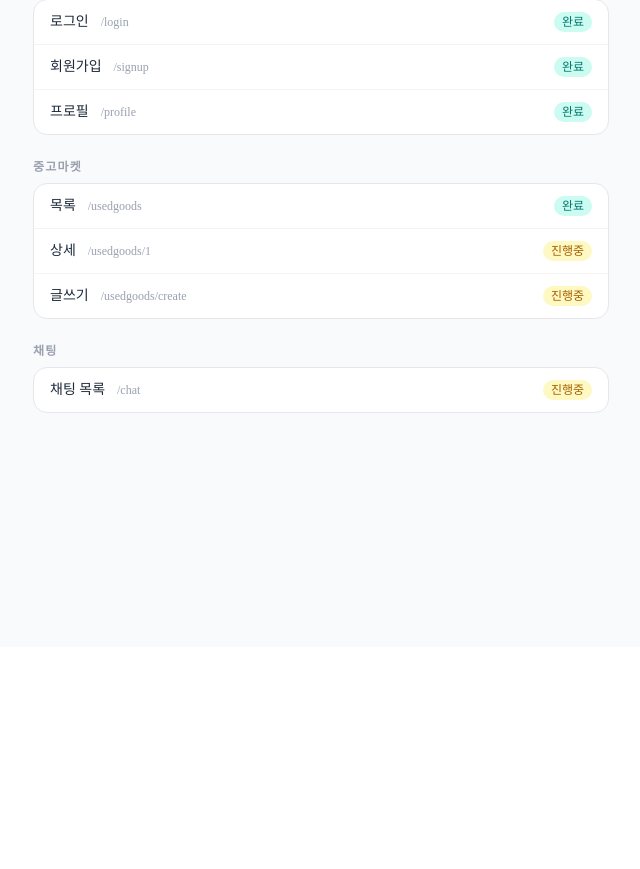
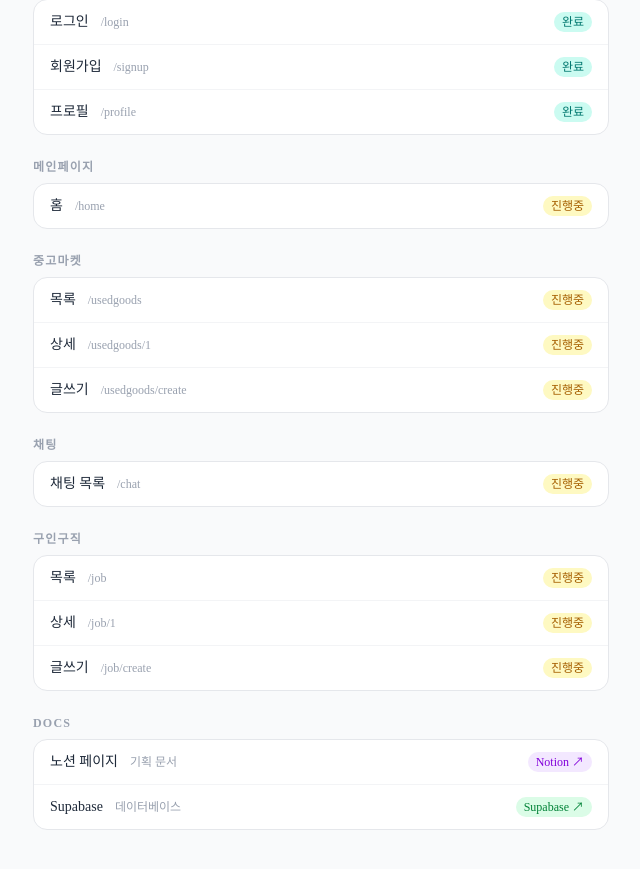
Before and after one commit to FRONTENDBOOTCAMP-17th/kanto, a Next.js app: page / in a window 1280 px wide. Shown: the part 153-1022 px from the top of the page, without its empty margins (319-959 px from the left). Before the commit the page ends 800 px from the top, so only its background shows below. Built offline with nearby package versions, Linux system fonts and the light colour scheme.

Commit message:
feat: 개발 홈 페이지에 DOCS 문서 주소 추가

```diff
--- a/src/app/page.tsx
+++ b/src/app/page.tsx
@@ -10,18 +10,45 @@ const pages = [
     ],
   },
   {
+    category: "메인페이지",
+    items: [{ label: "홈", path: "/home", status: "wip" }],
+  },
+  {
     category: "중고마켓",
     items: [
-      { label: "목록", path: "/usedgoods", status: "done" },
+      { label: "목록", path: "/usedgoods", status: "wip" },
       { label: "상세", path: "/usedgoods/1", status: "wip" },
       { label: "글쓰기", path: "/usedgoods/create", status: "wip" },
     ],
   },
   {
     category: "채팅",
+    items: [{ label: "채팅 목록", path: "/chat", status: "wip" }],
+  },
+  {
+    category: "구인구직",
     items: [
-      { label: "채팅 목록", path: "/chat", status: "wip" },
+      { label: "목록", path: "/job", status: "wip" },
+      { label: "상세", path: "/job/1", status: "wip" },
+      { label: "글쓰기", path: "/job/create", status: "wip" },
     ],
+  },
+];
+
+const docs = [
+  {
+    label: "노션 페이지",
+    description: "기획 문서",
+    href: "https://app.notion.com/p/1-it-s-real-36e73873401a8099b037f045e2d2c9eb",
+    badge: "Notion ↗",
+    badgeStyle: "bg-purple-100 text-purple-700",
+  },
+  {
+    label: "Supabase",
+    description: "데이터베이스",
+    href: "https://supabase.com/dashboard/project/dhvvrtyzurouttlswpbq",
+    badge: "Supabase ↗",
+    badgeStyle: "bg-green-100 text-green-700",
   },
 ];
 
@@ -75,6 +102,30 @@ export default function DevPage() {
               </div>
             </div>
           ))}
+          <div>
+            <h2 className="text-xs font-semibold text-gray-400 uppercase tracking-widest mb-2">
+              Docs
+            </h2>
+            <div className="bg-white rounded-xl border border-gray-200 divide-y divide-gray-100 overflow-hidden">
+              {docs.map(({ label, description, href, badge, badgeStyle }) => (
+                <Link
+                  key={href}
+                  href={href}
+                  target="_blank"
+                  rel="noopener noreferrer"
+                  className="flex items-center justify-between px-4 py-3 hover:bg-gray-50 transition-colors"
+                >
+                  <div className="flex items-center gap-3">
+                    <span className="text-sm font-medium text-gray-800">{label}</span>
+                    <span className="text-xs text-gray-400">{description}</span>
+                  </div>
+                  <span className={`text-xs font-medium px-2 py-0.5 rounded-full ${badgeStyle}`}>
+                    {badge}
+                  </span>
+                </Link>
+              ))}
+            </div>
+          </div>
         </div>
       </div>
     </div>
```
